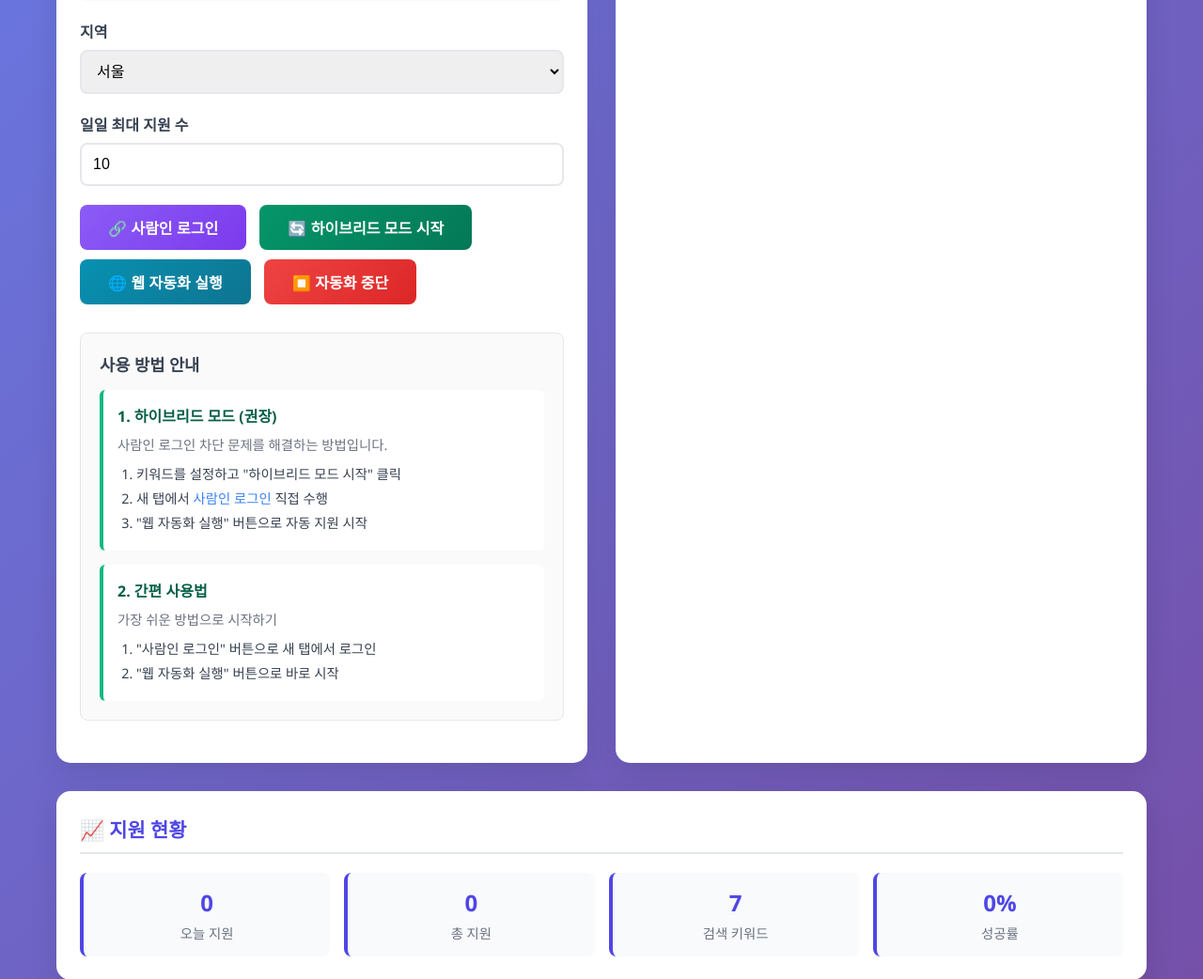
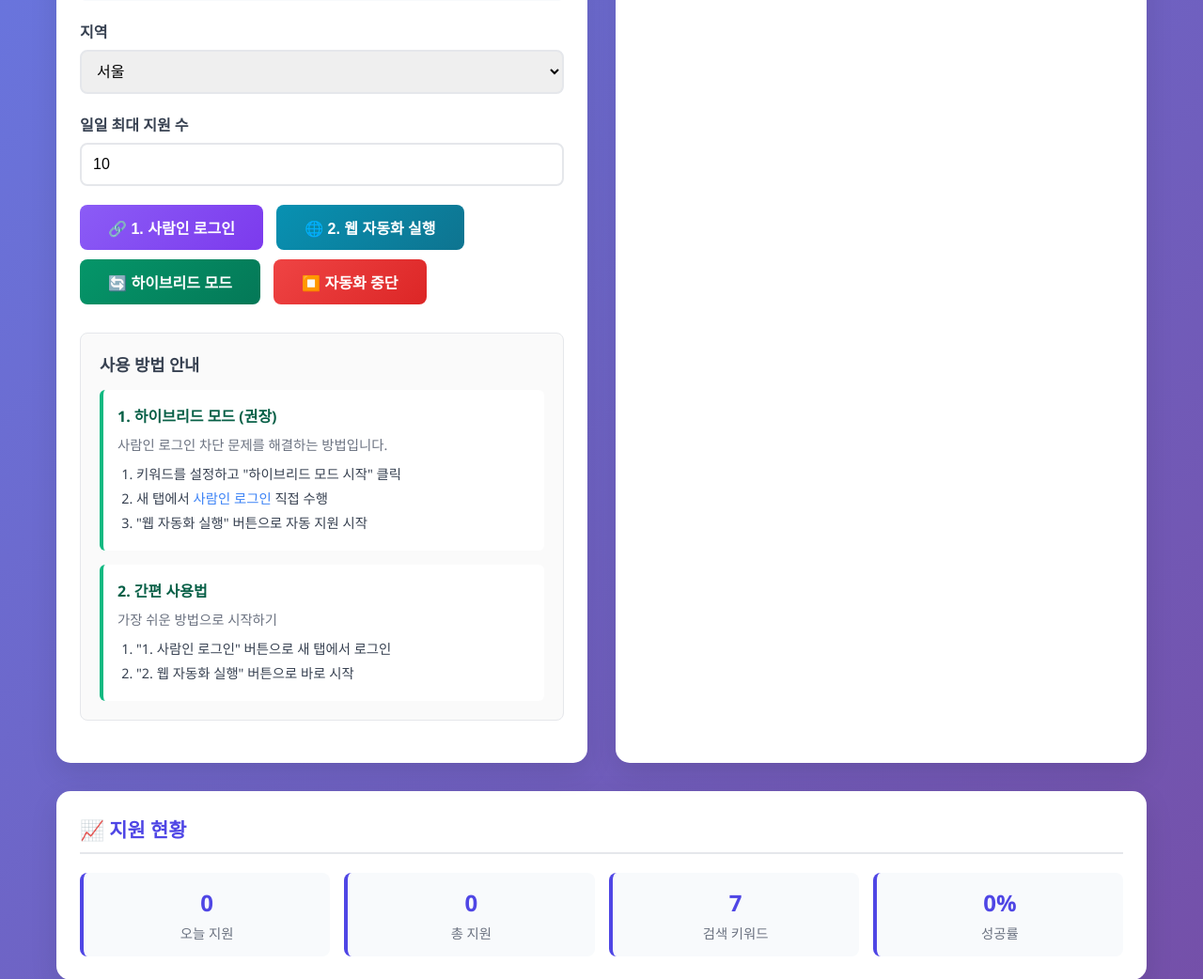
Before and after one commit to YonghoLee79/saramjobhunter, a Flask app: page / in a window 1280 px wide. Shown: the part 619-1661 px from the top of the page at 94% size. Run offline with Flask 3, Linux system fonts and the light colour scheme; data that the repository does not hold is empty.

Commit message:
Reorder buttons to match the order in which users are expected to use them
Reorders the login, web automation, and hybrid mode buttons in index.html.

Replit-Commit-Author: Agent
Replit-Commit-Session-Id: 9d3cb851-7eea-4b23-a215-08db12e07403
Replit-Commit-Screenshot-Url: https://storage.googleapis.com/screenshot-production-us-central1/9a11cd69-dd46-4fae-bf76-48cb74d56684/bc7f194a-e838-40f8-9671-c550fea4e6ef.jpg

```diff
--- a/templates/index.html
+++ b/templates/index.html
@@ -477,9 +477,9 @@
                     <input type="number" id="maxApps" value="10" min="1" max="50">
                 </div>
 
-                <button class="btn btn-login" onclick="openSaraminLogin()" id="loginBtn">🔗 사람인 로그인</button>
-                <button class="btn btn-hybrid" onclick="startHybridBot()" id="hybridBtn">🔄 하이브리드 모드 시작</button>
-                <button class="btn btn-web" onclick="executeWebAutomation()" id="webBtn">🌐 웹 자동화 실행</button>
+                <button class="btn btn-login" onclick="openSaraminLogin()" id="loginBtn">🔗 1. 사람인 로그인</button>
+                <button class="btn btn-web" onclick="executeWebAutomation()" id="webBtn">🌐 2. 웹 자동화 실행</button>
+                <button class="btn btn-hybrid" onclick="startHybridBot()" id="hybridBtn">🔄 하이브리드 모드</button>
                 <button class="btn btn-stop" onclick="stopAutomation()" id="stopBtn">⏹️ 자동화 중단</button>
 
                 <div class="usage-guide">
@@ -498,8 +498,8 @@
                             <strong>2. 간편 사용법</strong>
                             <p>가장 쉬운 방법으로 시작하기</p>
                             <ol>
-                                <li>"사람인 로그인" 버튼으로 새 탭에서 로그인</li>
-                                <li>"웹 자동화 실행" 버튼으로 바로 시작</li>
+                                <li>"1. 사람인 로그인" 버튼으로 새 탭에서 로그인</li>
+                                <li>"2. 웹 자동화 실행" 버튼으로 바로 시작</li>
                             </ol>
                         </div>
                     </div>
```
